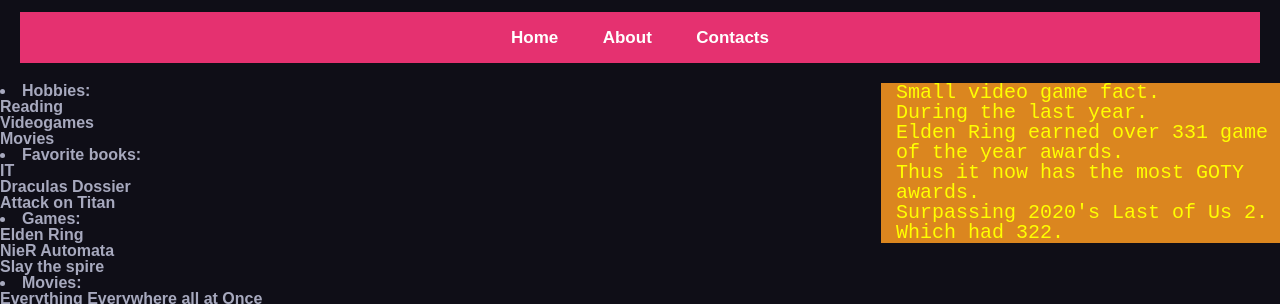
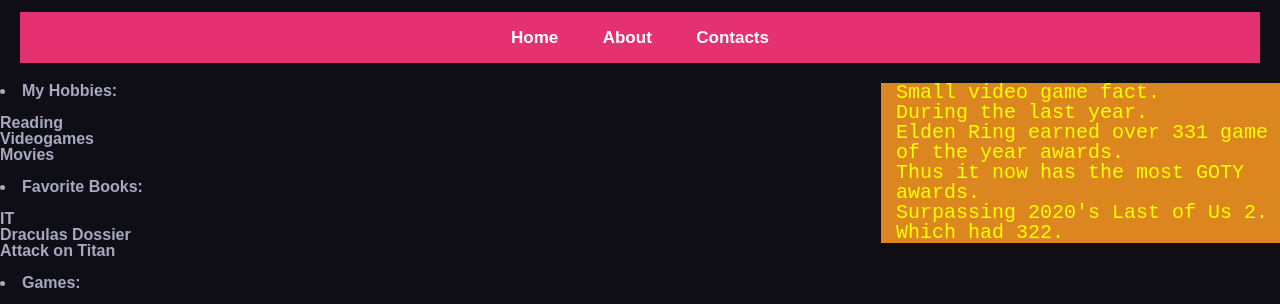
Before and after one commit to LembergsV1/gitjob, a plain HTML site: page index.html in a window 1280 px wide. Shown: the part 68-372 px from the top of the page. Drawn offline with Linux system fonts and the light colour scheme.

Commit message:
Added Missing things in index

```diff
--- a/index.html
+++ b/index.html
@@ -40,34 +40,40 @@
     <main  id="home">
         <article>
             <div class="article">
-                <li >Hobbies:</li>
-
+                <li>My Hobbies:</li>
+                <br>
                 <ul>
                     <li>Reading</li>
                     <li>Videogames</li>
                     <li>Movies</li>
+                    <br>
                 </ul>
-                <li >Favorite books:</li>
+                <li>Favorite Books:</li>
+                <br>
                 <ul>
                     <li>IT</li>
                     <li>Draculas Dossier</li>
                     <li>Attack on Titan</li>
+                    <br>
                 </ul>
-                <li>Games:</li>
+                <li>Games: </li>
+                <br>
                 <ul>
                     <li>Elden Ring</li>
                     <li>NieR Automata</li>
-                    <li>Slay the spire</li>
+                    <li>Slay the Spire</li>
+                    <br>
                 </ul>
-                <li>Movies:</li>
+                <li>Favorite Movies:</li>
+                <br>
                 <ul>
                     <li>Everything Everywhere all at Once</li>
                     <li>Eternal sunshine of the spotlles mind</li>
                     <li>The Platform</li>
+                    <br>
                 </ul>
-
-            </ul>
-            </div>
+            </br>
+        </div>
         </article>
         <section>
             <div class="section">
```
